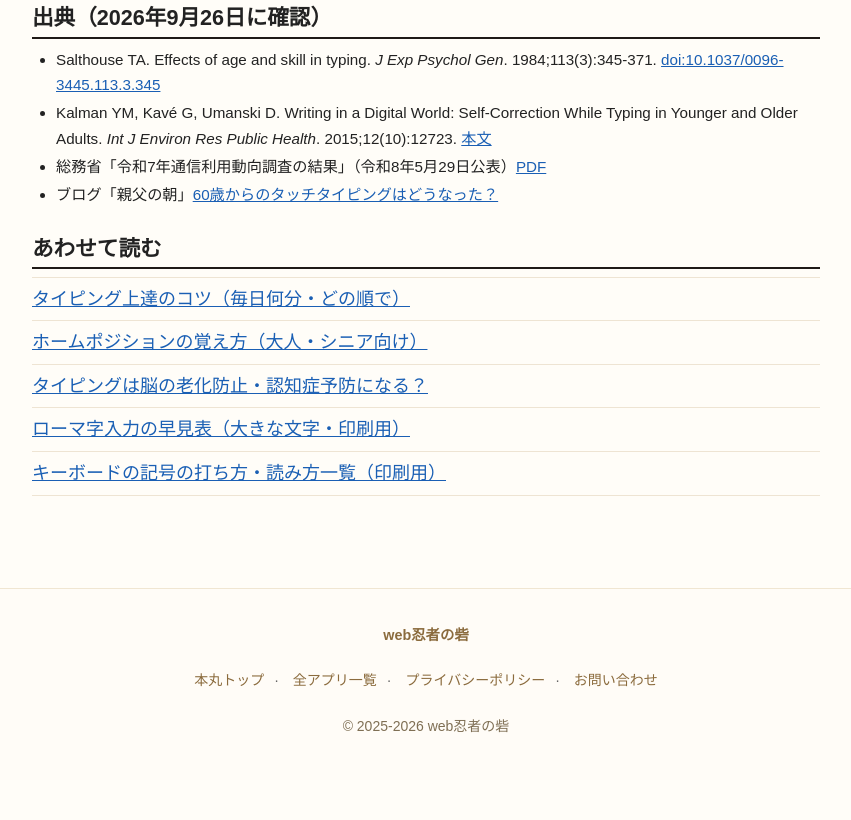
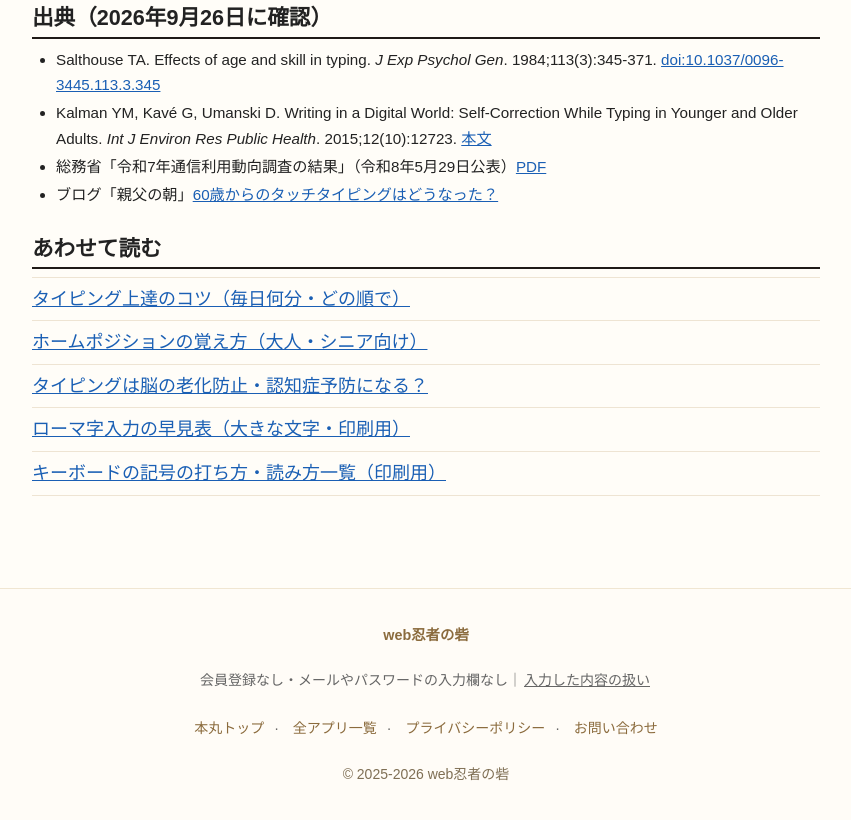
Before and after one commit to kkp-15/ninja-yukkuri-typing, a plain HTML site: page 60dai/index.html in a window 1280 px wide. Shown: the part 2653-3473 px from the top of the page, without its empty margins (214-1065 px from the left). Before the commit the page ends 3433 px from the top, so only its background shows below. Drawn offline with Linux system fonts and the light colour scheme; a web font is replaced by a local one.

Commit message:
共通フッターに「会員登録なし・メールやパスワードの入力欄なし」の1行を足す
プライバシーポリシーの新しい節「入力した内容と端末への保存」へのリンクつき。

Co-Authored-By: Claude Opus 5.5 <noreply@anthropic.com>

```diff
--- a/60dai/index.html
+++ b/60dai/index.html
@@ -280,6 +280,7 @@ h2{border-bottom-color:var(--k-sumi)}
 <!-- WEBNINJA_UNIFIED_FOOTER -->
 <footer style="text-align:center;padding:2rem 1rem 2.5rem;font-size:.875rem;color:#666;line-height:2;border-top:1px solid #f0e6d2;margin-top:2.5rem;background:#fffcf7;">
   <div style="font-weight:800;color:#8b6b3d;font-size:0.9rem;margin-bottom:0.4rem;">web忍者の砦</div>
+  <div class="kkp-anshin">会員登録なし・メールやパスワードの入力欄なし｜<a href="https://privacypolicy.kkpwebninja.com/#nyuryoku" target="_blank" rel="noopener" style="color:inherit;text-decoration:underline;display:inline-block;padding:10px 2px;">入力した内容の扱い</a></div>
   <div>
     <a href="https://kkpwebninja.com/" target="_blank" rel="noopener" style="display:inline-block;padding:10px 2px;color:#8b6b3d;text-decoration:none;margin:0 0.5rem;">本丸トップ</a>·
     <a href="https://kkpwebninja.com/apps" target="_blank" rel="noopener" style="display:inline-block;padding:10px 2px;color:#8b6b3d;text-decoration:none;margin:0 0.5rem;">全アプリ一覧</a>·
```
Also changed, not shown: home-position/index.html (+1 -0 lines), index.html (+1 -0 lines), kigou/index.html (+1 -0 lines), kotsu/index.html (+1 -0 lines), nou/index.html (+1 -0 lines), romaji/index.html (+1 -0 lines).
